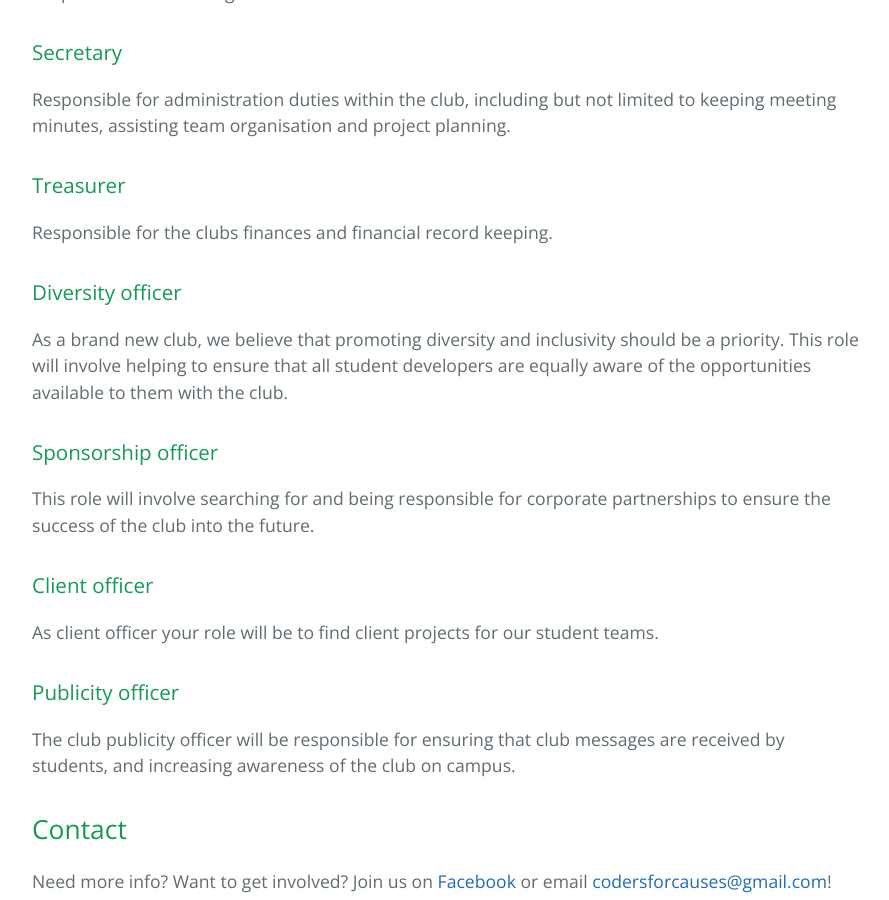
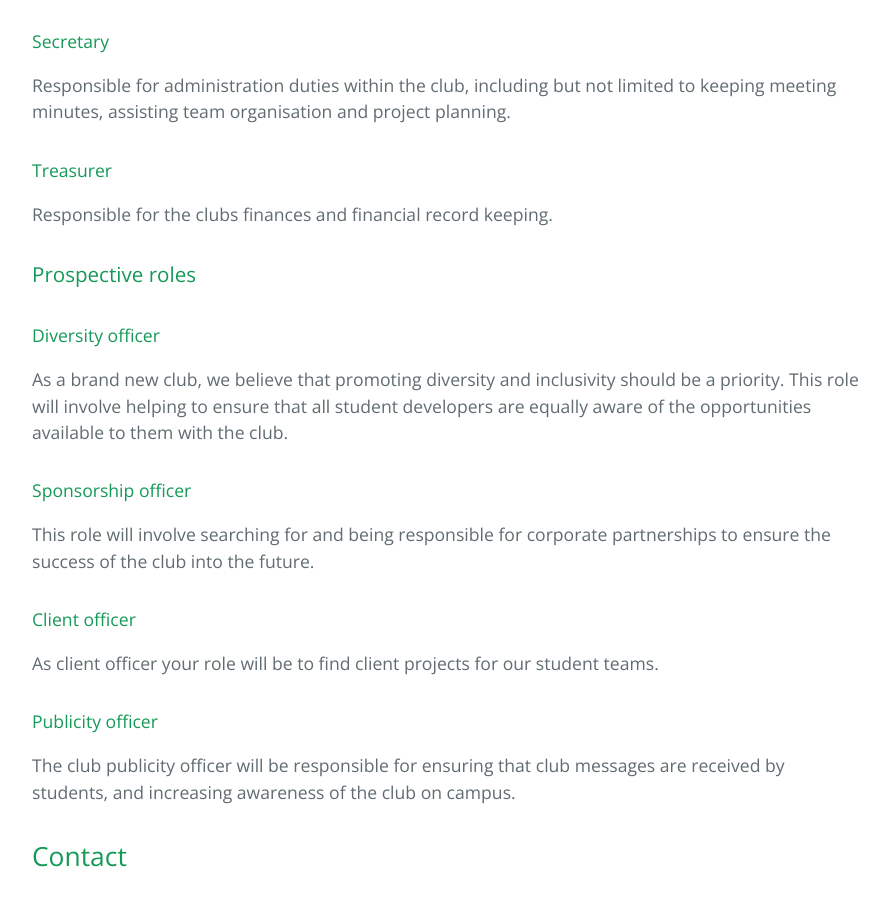
Before and after one commit to codersforcauses/backup, a Jekyll site: the page index.html, which Jekyll copies as it is, in a window 1280 px wide and 900 px high, scrolled down 862 px. Shown: the whole window, without its empty margins (192-1081 px from the left). Built offline with Jekyll 4.4.1, drawn with Linux system fonts in a browser that asks for light colours.

Commit message:
Update index.html

```diff
--- a/index.html
+++ b/index.html
@@ -27,33 +27,35 @@
 
 <p>Coders for Causes is a brand new organisation, and needs a committee dedicated to helping the club succeed. Here are the roles of committee members.</p>
 
-<h3>
-<a id="creating-pages-manually" class="anchor" href="#creating-pages-manually" aria-hidden="true"><span aria-hidden="true" class="octicon octicon-link"></span></a>President</h3>
+<h4>
+<a class="anchor" href="#creating-pages-manually" aria-hidden="true"><span aria-hidden="true" class="octicon octicon-link"></span></a>President</h4>
 
 <p>The President is responsible for the overall direction and running of the club, and directs the rest of committee.</p>
 
-<h3>
-<a id="authors-and-contributors" class="anchor" href="#authors-and-contributors" aria-hidden="true"><span aria-hidden="true" class="octicon octicon-link"></span></a>Vice President</h3>
+<h4>
+<a id="authors-and-contributors" class="anchor" href="#authors-and-contributors" aria-hidden="true"><span aria-hidden="true" class="octicon octicon-link"></span></a>Vice President</h4>
 
 <p>Responsible for assisting the President where needed.</p>
 
-<h3>Secretary</h3>
+<h4>Secretary</h4>
 <p>Responsible for administration duties within the club, including but not limited to keeping meeting minutes, assisting team organisation and project planning.</p>
 
-<h3>Treasurer</h3>
+<h4>Treasurer</h4>
 <p>Responsible for the clubs finances and financial record keeping.</p>
 
-<h3>Diversity officer</h3>
+<h3>Prospective roles</h3>
+
+<h4>Diversity officer</h4>
 <p>As a brand new club, we believe that promoting diversity and inclusivity should be a priority. This role will involve helping to ensure that all student developers are equally aware of the opportunities available to them with the club.</p>
 
-<h3>Sponsorship officer</h3>
+<h4>Sponsorship officer</h4>
 
 <p>This role will involve searching for and being responsible for corporate partnerships to ensure the success of the club into the future.</p>
 
-<h3>Client officer</h3>
+<h4>Client officer</h4>
 <p>As client officer your role will be to find client projects for our student teams.</p>
 
-<h3>Publicity officer</h3>
+<h4>Publicity officer</h4>
 <p>The club publicity officer will be responsible for ensuring that club messages are received by students, and increasing awareness of the club on campus.</p>
 
 <h2>
```
